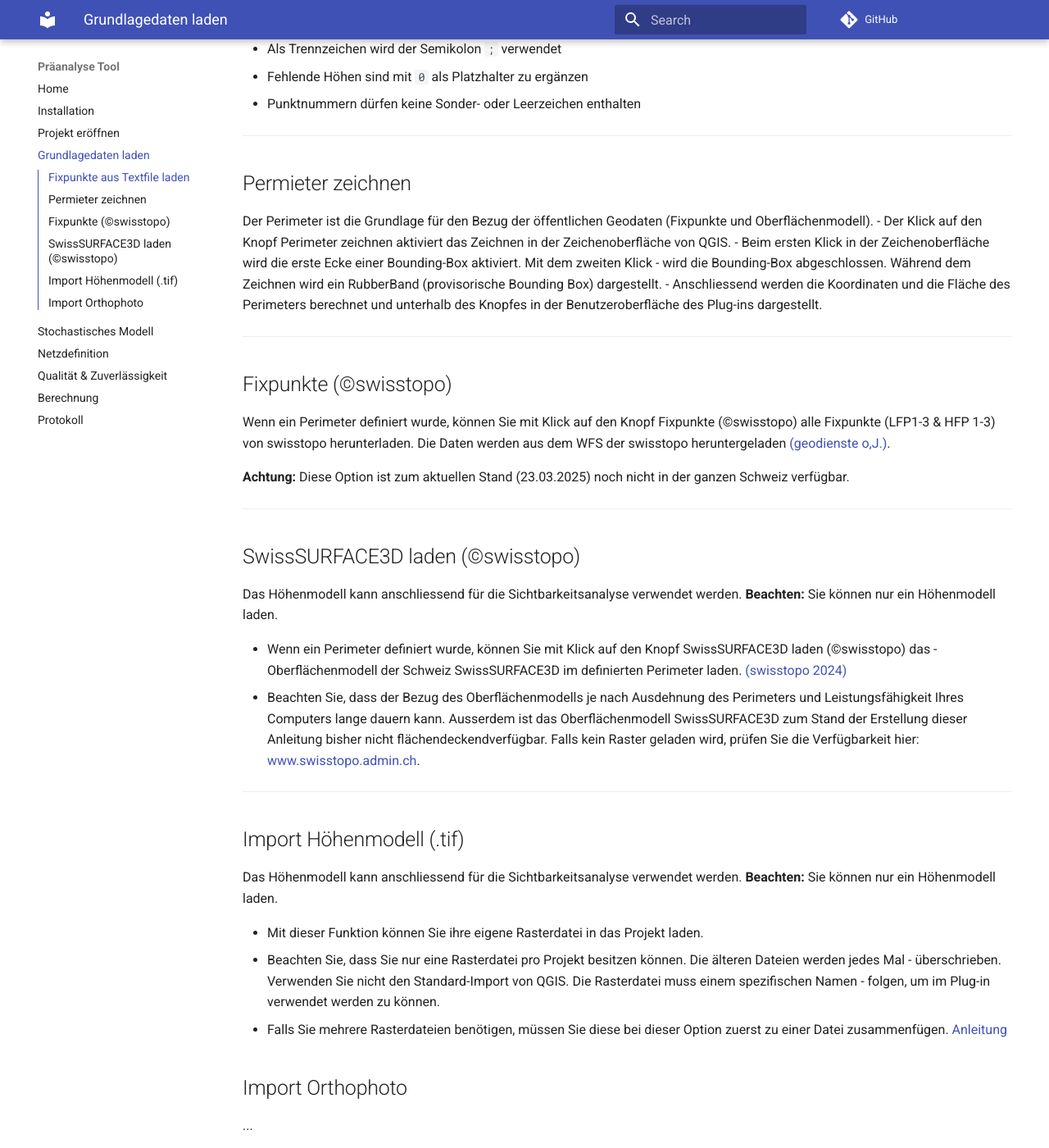
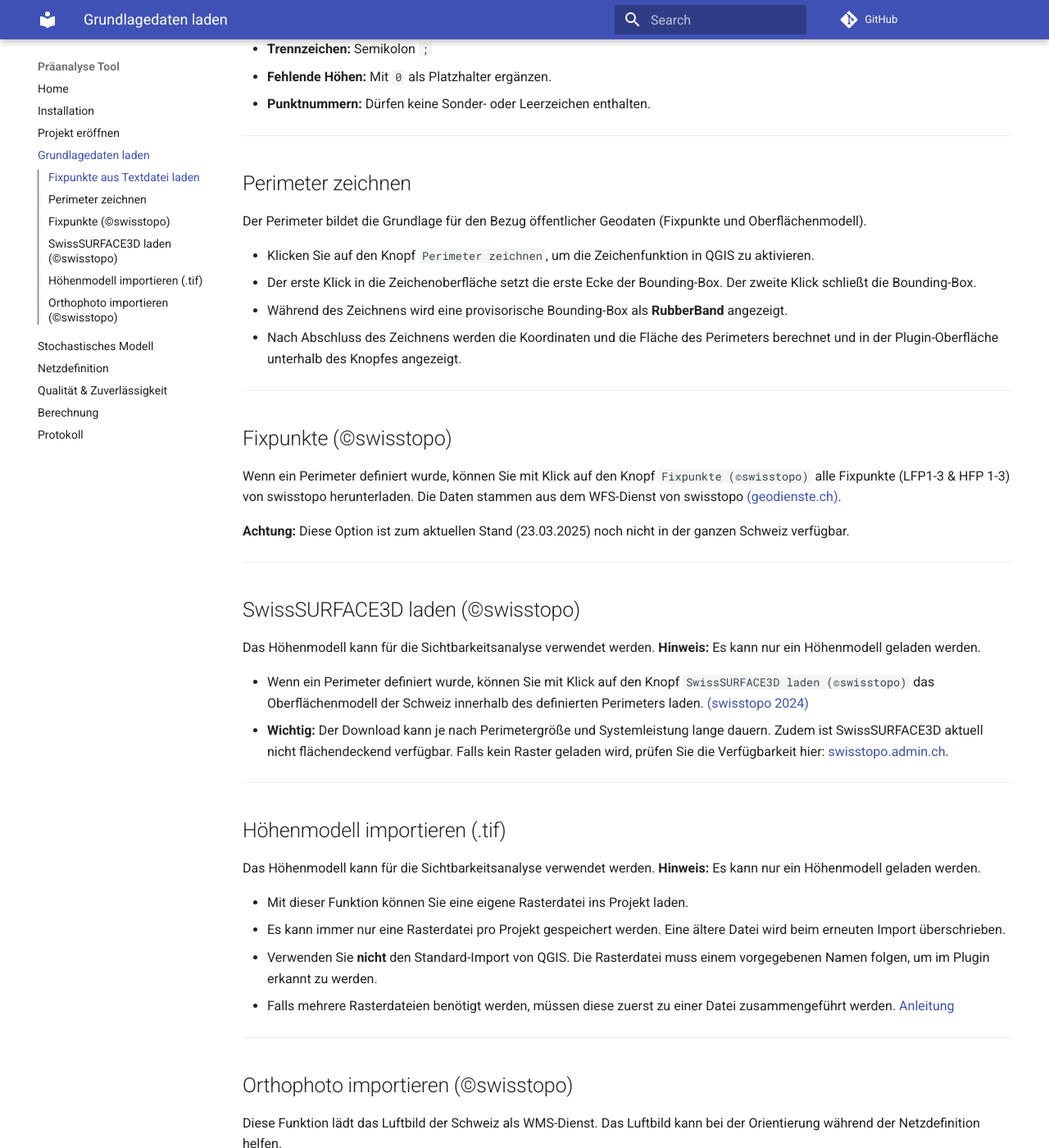
Before and after one commit to FabianRuefenacht/praeanalyse_tool_docs, an MkDocs documentation site: the page built from docs/load_data.md, in a window 1280 px wide and 1400 px high, scrolled down 942 px. Shown: the whole window at 82% size. Built offline with MkDocs 1.6.1 and Material for MkDocs 9.7.7, drawn with Linux system fonts in a browser that asks for light colours; comment, search, counter and statistics services are not loaded; some of the changed text lies outside the part shown.

````diff
--- a/docs/load_data.md
+++ b/docs/load_data.md
@@ -1,37 +1,40 @@
 # Grundlagedaten beziehen
 
-Für die Planung von geodätischen Netzen werden Grundlagedaten wie Fixpunkte der amtlichen Vermessung benötigt. Für ein effizientes und einfaches Netzdesign sind Höheninformationen - um die Sichtbarkeit oder Abschottung von Punkten zu analysieren und Referenzdaten - um sich in der Umgebung des Netzes zurecht zu finden hilfreich. Im Register ```Grundlagen``` können diese Daten importiert oder aus zentralisierten Quellen bezogen werden.
+Für die Planung geodätischer Netze werden Grundlagedaten wie Fixpunkte der amtlichen Vermessung benötigt. Für ein effizientes und einfaches Netzdesign sind Höheninformationen – um die Sichtbarkeit oder Abschattung von Punkten zu analysieren – sowie Referenzdaten hilfreich, um sich in der Umgebung des Netzes zurechtzufinden. Im Register ```Grundlagen``` können diese Daten importiert oder aus zentralisierten Quellen bezogen werden.
 
 <img src="../imgs/load_data/loadData.png" width="500" /><br/>
 <small>_Abbildung 1: Register Grundlagen._</small>
 
 ---
 
-## Fixpunkte aus Textfile laden
+## Fixpunkte aus Textdatei laden
 
-Der Knopf ```Textfile``` ermöglicht den Import von eigenen Punkten. Diese Punkte können als Referenz- oder Neupunkte im Netzdesign verwendet werden.
+Der Knopf ```Textfile``` ermöglicht den Import eigener Punkte. Diese Punkte können als Referenz- oder Neupunkte im Netzdesign verwendet werden.
 
-Der Datensatz muss wie folgt aufgebaut sein:
+Der Datensatz muss folgendes Format haben:
 
-- kein Header -> die erste Zeile muss bereits Punktdaten erhalten
-- Punktnummer;Ost-Koordinate;Nord-Koordinate;Höhe
-- Als Trennzeichen wird der Semikolon ```;``` verwendet
-- Fehlende Höhen sind mit ```0``` als Platzhalter zu ergänzen
-- Punktnummern dürfen keine Sonder- oder Leerzeichen enthalten
+- **Kein Header:** Die erste Zeile muss bereits Punktdaten enthalten.
+- **Spaltenformat:** Punktnummer;Ost-Koordinate;Nord-Koordinate;Höhe
+- **Trennzeichen:** Semikolon ```;```
+- **Fehlende Höhen:** Mit ```0``` als Platzhalter ergänzen.
+- **Punktnummern:** Dürfen keine Sonder- oder Leerzeichen enthalten.
 
 ---
 
-## Permieter zeichnen
-Der Perimeter ist die Grundlage für den Bezug der öffentlichen Geodaten (Fixpunkte und Oberflächenmodell).
-- Der Klick auf den Knopf Perimeter zeichnen aktiviert das Zeichnen in der Zeichenoberfläche von QGIS.
-- Beim ersten Klick in der Zeichenoberfläche wird die erste Ecke einer Bounding-Box aktiviert. Mit dem zweiten Klick - wird die Bounding-Box abgeschlossen. Während dem Zeichnen wird ein RubberBand (provisorische Bounding Box) dargestellt.
-- Anschliessend werden die Koordinaten und die Fläche des Perimeters berechnet und unterhalb des Knopfes in der Benutzeroberfläche des Plug-ins dargestellt.
+## Perimeter zeichnen
+
+Der Perimeter bildet die Grundlage für den Bezug öffentlicher Geodaten (Fixpunkte und Oberflächenmodell).
+
+- Klicken Sie auf den Knopf ```Perimeter zeichnen```, um die Zeichenfunktion in QGIS zu aktivieren.
+- Der erste Klick in die Zeichenoberfläche setzt die erste Ecke der Bounding-Box. Der zweite Klick schließt die Bounding-Box.
+- Während des Zeichnens wird eine provisorische Bounding-Box als **RubberBand** angezeigt.
+- Nach Abschluss des Zeichnens werden die Koordinaten und die Fläche des Perimeters berechnet und in der Plugin-Oberfläche unterhalb des Knopfes angezeigt.
 
 ---
 
 ## Fixpunkte (©swisstopo)
 
-Wenn ein Perimeter definiert wurde, können Sie mit Klick auf den Knopf Fixpunkte (©swisstopo) alle Fixpunkte (LFP1-3 & HFP 1-3) von swisstopo herunterladen. Die Daten werden aus dem WFS der swisstopo heruntergeladen [(geodienste o,J.)](https://www.geodienste.ch/services/av/info).
+Wenn ein Perimeter definiert wurde, können Sie mit Klick auf den Knopf ```Fixpunkte (©swisstopo)``` alle Fixpunkte (LFP1-3 & HFP 1-3) von swisstopo herunterladen. Die Daten stammen aus dem WFS-Dienst von swisstopo [(geodienste.ch)](https://www.geodienste.ch/services/av/info).
 
 **Achtung:** Diese Option ist zum aktuellen Stand (23.03.2025) noch nicht in der ganzen Schweiz verfügbar.
 
@@ -39,21 +42,24 @@ Wenn ein Perimeter definiert wurde, können Sie mit Klick auf den Knopf Fixpunkt
 
 ## SwissSURFACE3D laden (©swisstopo)
 
-Das Höhenmodell kann anschliessend für die Sichtbarkeitsanalyse verwendet werden. **Beachten:** Sie können nur ein Höhenmodell laden.
+Das Höhenmodell kann für die Sichtbarkeitsanalyse verwendet werden. **Hinweis:** Es kann nur ein Höhenmodell geladen werden.
 
-- Wenn ein Perimeter definiert wurde, können Sie mit Klick auf den Knopf SwissSURFACE3D laden (©swisstopo) das - Oberflächenmodell der Schweiz SwissSURFACE3D im definierten Perimeter laden. [(swisstopo 2024)](https://www.swisstopo.admin.ch/de/hoehenmodell-swisssurface3d-raster)
-- Beachten Sie, dass der Bezug des Oberflächenmodells je nach Ausdehnung des Perimeters und Leistungsfähigkeit Ihres Computers lange dauern kann. Ausserdem ist das Oberflächenmodell SwissSURFACE3D zum Stand der Erstellung dieser Anleitung bisher nicht flächendeckendverfügbar. Falls kein Raster geladen wird, prüfen Sie die Verfügbarkeit hier: [www.swisstopo.admin.ch](https://www.swisstopo.admin.ch/de/hoehenmodell-swisssurface3d-raster).
+- Wenn ein Perimeter definiert wurde, können Sie mit Klick auf den Knopf ```SwissSURFACE3D laden (©swisstopo)``` das Oberflächenmodell der Schweiz innerhalb des definierten Perimeters laden. [(swisstopo 2024)](https://www.swisstopo.admin.ch/de/hoehenmodell-swisssurface3d-raster)
+- **Wichtig:** Der Download kann je nach Perimetergröße und Systemleistung lange dauern. Zudem ist SwissSURFACE3D aktuell nicht flächendeckend verfügbar. Falls kein Raster geladen wird, prüfen Sie die Verfügbarkeit hier: [swisstopo.admin.ch](https://www.swisstopo.admin.ch/de/hoehenmodell-swisssurface3d-raster).
 
 ---
 
-## Import Höhenmodell (.tif)
+## Höhenmodell importieren (.tif)
 
-Das Höhenmodell kann anschliessend für die Sichtbarkeitsanalyse verwendet werden. **Beachten:** Sie können nur ein Höhenmodell laden.
+Das Höhenmodell kann für die Sichtbarkeitsanalyse verwendet werden. **Hinweis:** Es kann nur ein Höhenmodell geladen werden.
 
-- Mit dieser Funktion können Sie ihre eigene Rasterdatei in das Projekt laden.
-- Beachten Sie, dass Sie nur eine Rasterdatei pro Projekt besitzen können. Die älteren Dateien werden jedes Mal - überschrieben. Verwenden Sie nicht den Standard-Import von QGIS. Die Rasterdatei muss einem spezifischen Namen - folgen, um im Plug-in verwendet werden zu können.
-- Falls Sie mehrere Rasterdateien benötigen, müssen Sie diese bei dieser Option zuerst zu einer Datei zusammenfügen. [Anleitung](https://docs.qgis.org/3.40/de/docs/user_manual/processing_algs/gdal/rastermiscellaneous.html#merge)
+- Mit dieser Funktion können Sie eine eigene Rasterdatei ins Projekt laden.
+- Es kann immer nur eine Rasterdatei pro Projekt gespeichert werden. Eine ältere Datei wird beim erneuten Import überschrieben.
+- Verwenden Sie **nicht** den Standard-Import von QGIS. Die Rasterdatei muss einem vorgegebenen Namen folgen, um im Plugin erkannt zu werden.
+- Falls mehrere Rasterdateien benötigt werden, müssen diese zuerst zu einer Datei zusammengeführt werden. [Anleitung](https://docs.qgis.org/3.40/de/docs/user_manual/processing_algs/gdal/rastermiscellaneous.html#merge)
 
-## Import Orthophoto
+---
 
-...
+## Orthophoto importieren (©swisstopo)
+
+Diese Funktion lädt das Luftbild der Schweiz als WMS-Dienst. Das Luftbild kann bei der Orientierung während der Netzdefinition helfen.
````
Also changed, not shown: docs/stoch_mod.md (+55 -12 lines), docs/imgs/stoch/stochmod.png (added), site/imgs/load_data/loadData.png (added), site/imgs/stoch/stochmod.png (added), site/installation/index.html, site/load_data/index.html, site/search/search_index.json, site/sitemap.xml, site/stoch_mod/index.html, 1 other file.
